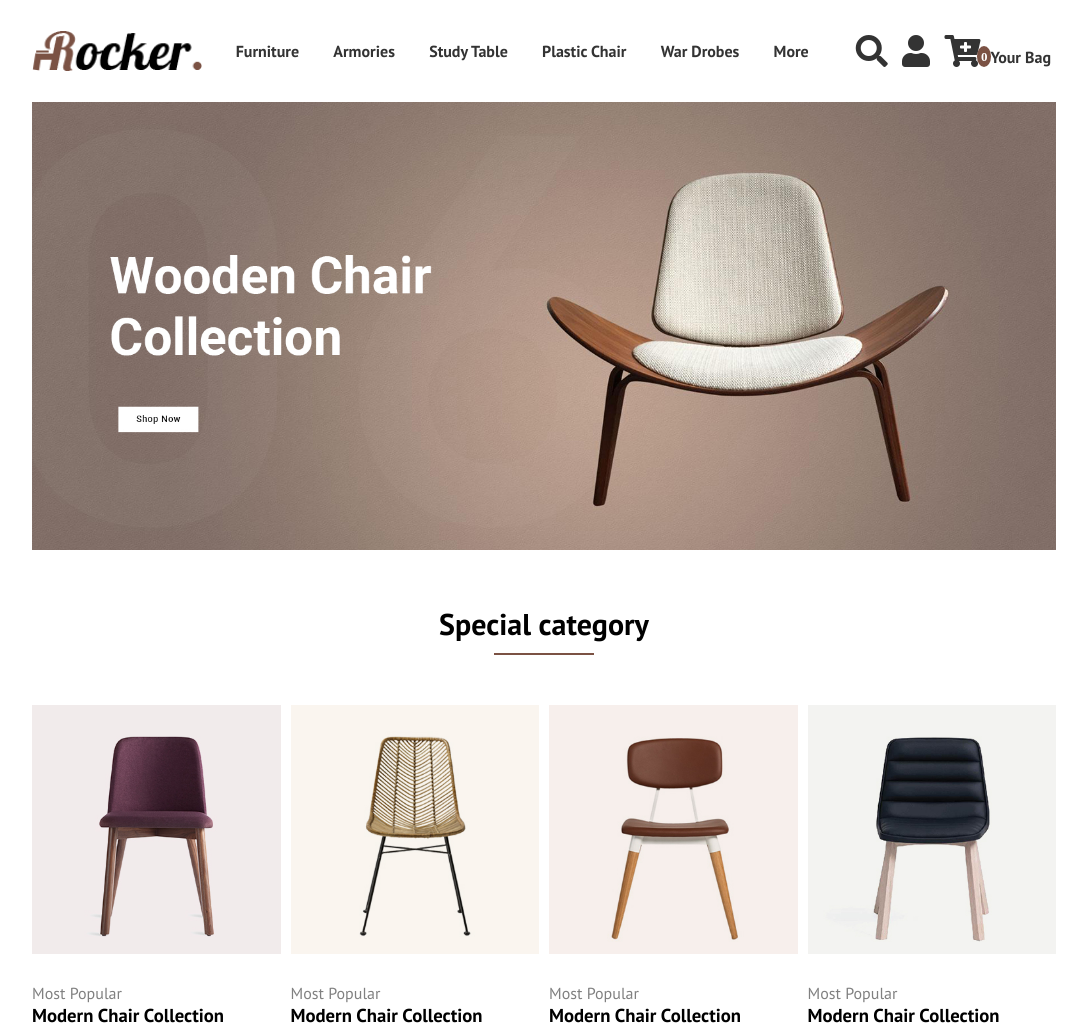
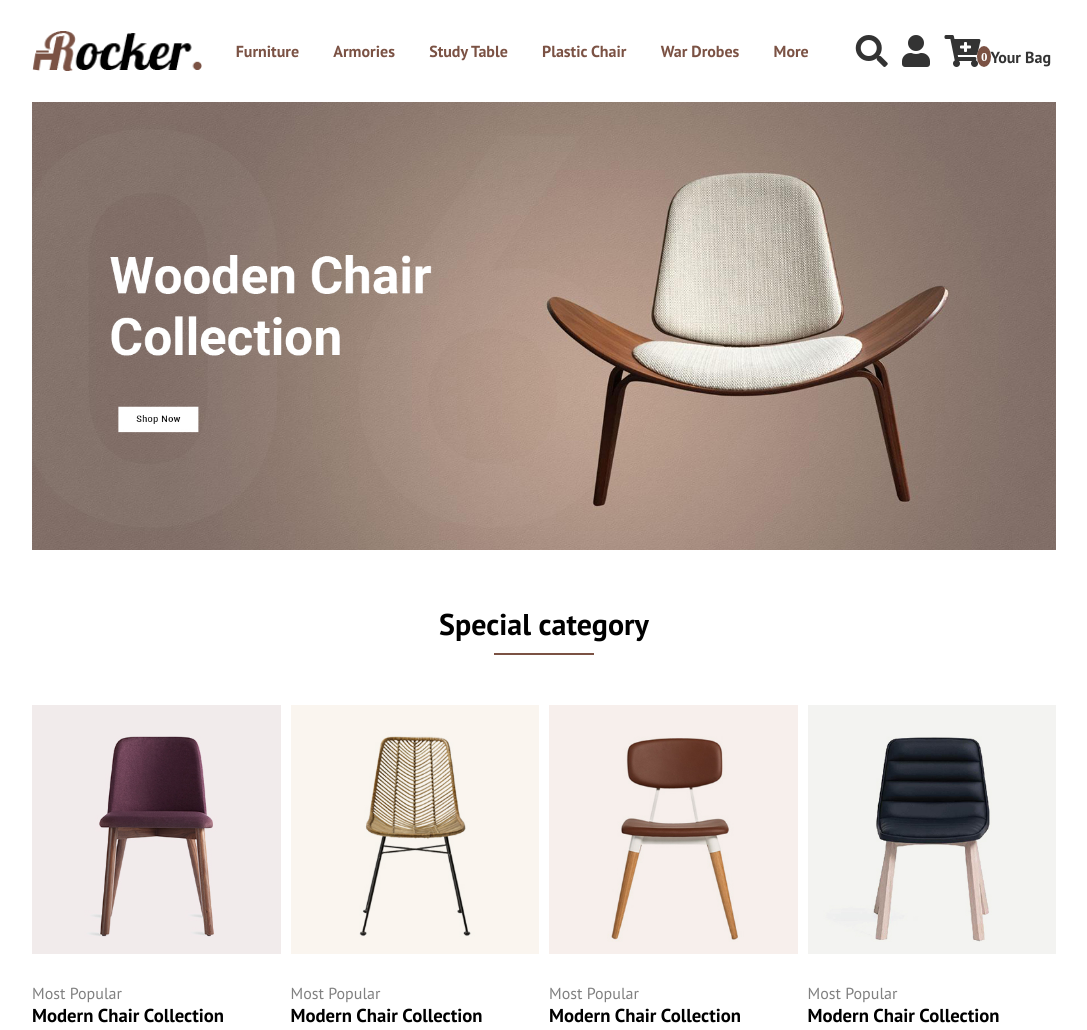
Before and after one commit to Mohamed-Abdelwahed/CV-Template-2, a plain HTML site: page index.html in a window 1280 px wide. Shown: the top 1030 px of the page, without its empty margins (96-1183 px from the left). Drawn offline with Linux system fonts and the light colour scheme.

Commit message:
after change nav color

```diff
--- a/css/style.css
+++ b/css/style.css
@@ -66,6 +66,7 @@ max-width: 170px;
 .header-content nav {
 flex: 3;
 text-align: center;
+
 /* border: 2px solid red; */
 }
 
@@ -77,8 +78,11 @@ text-align: center;
 header .header-content ul li{
     display: inline-block;
 }
-header .header-content ul li , header .header-content ul li a{
+header .header-content ul li {
      color:var(--subcolor);
+}
+header .header-content ul li a{
+    color: var(--maincolor);
 }
 .header-content nav ul li .link-item{
     padding: 10px 15px;
```
